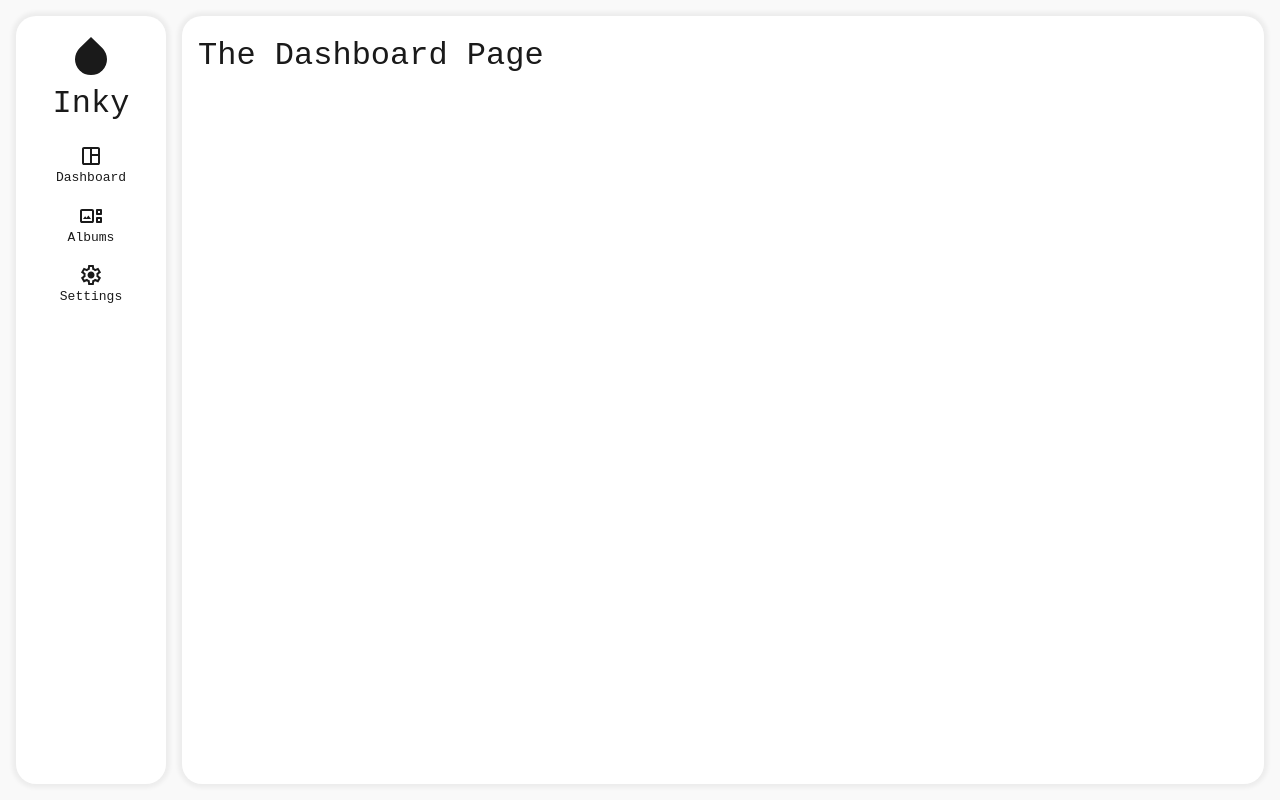
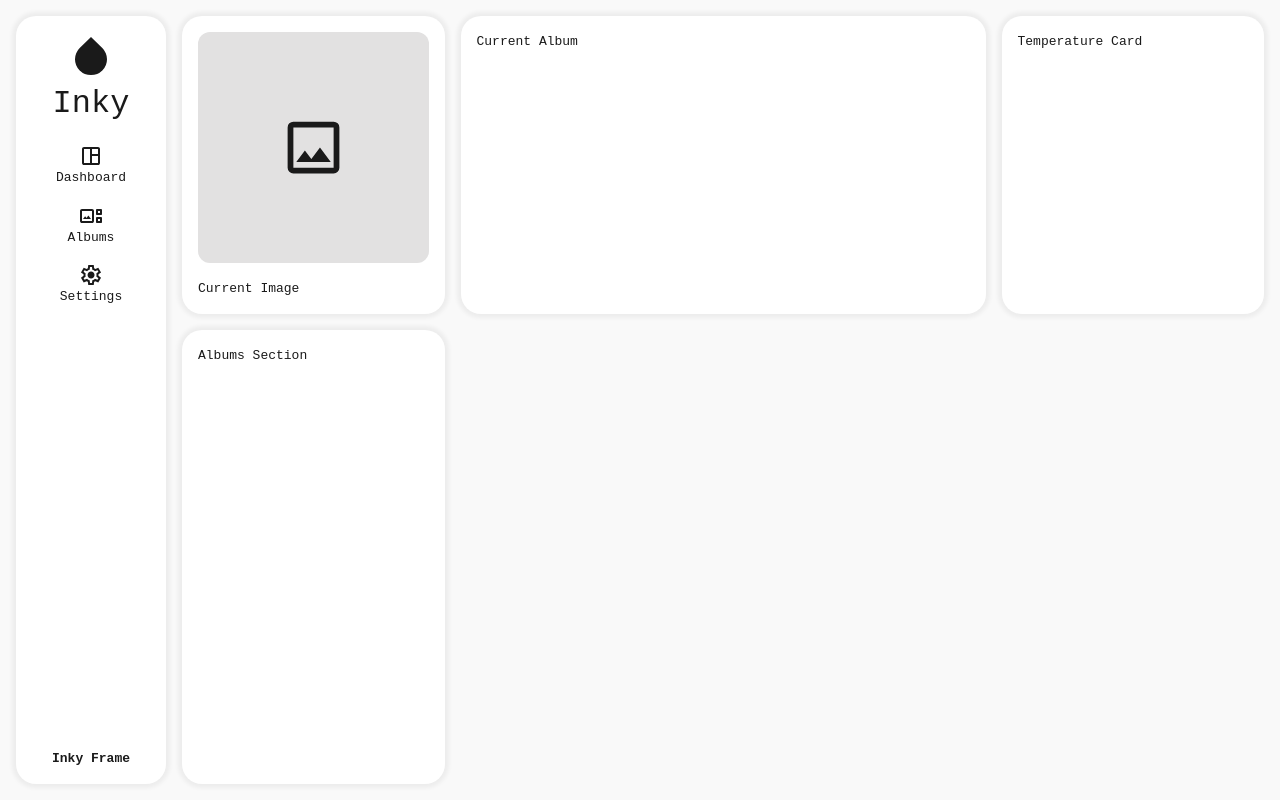
Before and after one commit to illtrythisout/inky-frame, a React app in the folder frontend/: page / in a window 1280 px wide. Built offline with nearby package versions, Linux system fonts and the light colour scheme; the HTML template or start-up script is replaced by a standard one.

Commit message:
Create current image card

```diff
--- a/frontend/src/App.jsx
+++ b/frontend/src/App.jsx
@@ -1,6 +1,6 @@
 import './index.css';
 import { Outlet } from 'react-router';
-import Sidebar from './components/Sidebar/Sidebar';
+import Sidebar from './components/sidebar/Sidebar';
 
 export default function App() {
   return (
--- a/frontend/src/components/Dashboard/AlbumsSection.jsx
+++ b/frontend/src/components/Dashboard/AlbumsSection.jsx
@@ -0,0 +1,7 @@
+export default function AlbumsSection() {
+  return (
+    <div className="card">
+      <p>Albums Section</p>
+    </div>
+  );
+}
--- a/frontend/src/components/Dashboard/CurrentAlbumCard.jsx
+++ b/frontend/src/components/Dashboard/CurrentAlbumCard.jsx
@@ -0,0 +1,7 @@
+export default function CurrentAlbumCard() {
+  return (
+    <div className="card">
+      <p>Current Album</p>
+    </div>
+  );
+}
--- a/frontend/src/components/Dashboard/CurrentImageCard.jsx
+++ b/frontend/src/components/Dashboard/CurrentImageCard.jsx
@@ -0,0 +1,14 @@
+import styles from './currentImageCard.module.css';
+
+import imageIcon from '../../assets/icons/image.svg';
+
+export default function CurrentImageCard() {
+  return (
+    <div className={`card ${styles.widget}`}>
+      <div className={styles.imageContainer}>
+        <img src={imageIcon} alt="Current Image" />
+      </div>
+      <p>Current Image</p>
+    </div>
+  );
+}
--- a/frontend/src/components/Dashboard/TemperatureCard.jsx
+++ b/frontend/src/components/Dashboard/TemperatureCard.jsx
@@ -0,0 +1,7 @@
+export default function TemperatureCard() {
+  return (
+    <div className="card">
+      <p>Temperature Card</p>
+    </div>
+  );
+}
--- /dev/null
+++ b/frontend/src/components/Dashboard/currentImageCard.module.css
@@ -0,0 +1,22 @@
+.widget {
+  display: flex;
+  flex-direction: column;
+  gap: var(--padding-md);
+}
+
+.imageContainer {
+  display: flex;
+  justify-content: center;
+  align-items: center;
+
+  width: 100%;
+  /* aspect-ratio: 5 / 3; */
+  aspect-ratio: 1 / 1;
+
+  border-radius: var(--radius-md);
+
+  background-color: var(--color-surface-alt2);
+}
+.imageContainer > img {
+  height: 30%;
+}
--- a/frontend/src/components/Sidebar/Sidebar.jsx
+++ b/frontend/src/components/Sidebar/Sidebar.jsx
@@ -26,6 +26,7 @@ export default function Sidebar() {
         <img src={settingsIcon} alt="settings" />
         <p>Settings</p>
       </Link>
+      <h2 className={styles.brandTitle}>Inky Frame</h2>
     </div>
   );
 }
--- a/frontend/src/components/Sidebar/sidebar.module.css
+++ b/frontend/src/components/Sidebar/sidebar.module.css
@@ -22,3 +22,8 @@ a {
   flex-direction: column;
   align-items: center;
 }
+
+.brandTitle {
+  margin-top: auto;
+  font-weight: bold;
+}
--- a/frontend/src/pages/Dashboard.jsx
+++ b/frontend/src/pages/Dashboard.jsx
@@ -1,7 +1,17 @@
+import styles from './dashboard.module.css';
+
+import CurrentImageCard from '../components/dashboard/CurrentImageCard';
+import CurrentAlbumCard from '../components/dashboard/CurrentAlbumCard';
+import TemperatureCard from '../components/Dashboard/TemperatureCard';
+import AlbumsSection from '../components/Dashboard/AlbumsSection';
+
 export default function Dashboard() {
   return (
-    <div className="card">
-      <h1>The Dashboard Page</h1>
+    <div id={styles.page}>
+      <CurrentImageCard />
+      <CurrentAlbumCard />
+      <TemperatureCard />
+      <AlbumsSection />
     </div>
   );
 }
--- /dev/null
+++ b/frontend/src/pages/dashboard.module.css
@@ -0,0 +1,6 @@
+#page {
+  display: grid;
+  grid-template-columns: 1fr 2fr 1fr;
+  grid-template-rows: max-content;
+  gap: var(--padding-md);
+}
```
Also changed, not shown: frontend/src/assets/icons/image.svg (added).
